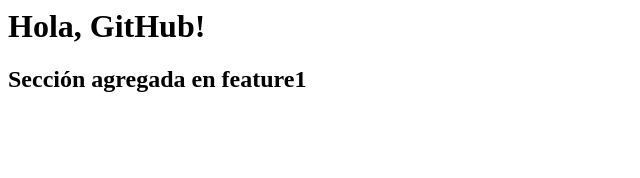
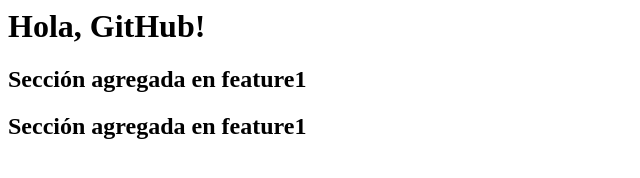
Before and after one commit to johan-pollo/controlversiones, a plain HTML site: page index.html in a window 1280 px wide. Shown: the whole page, without its empty margins (0-640 px from the left). Drawn offline with Linux system fonts and the light colour scheme.

Commit message:
Modificación en feature1

```diff
--- a/index.html
+++ b/index.html
@@ -1,2 +1,3 @@
 <h1>Hola, GitHub!</h1>
 <h2>Sección agregada en feature1</h2>
+<h2>Sección agregada en feature1</h2>
```
